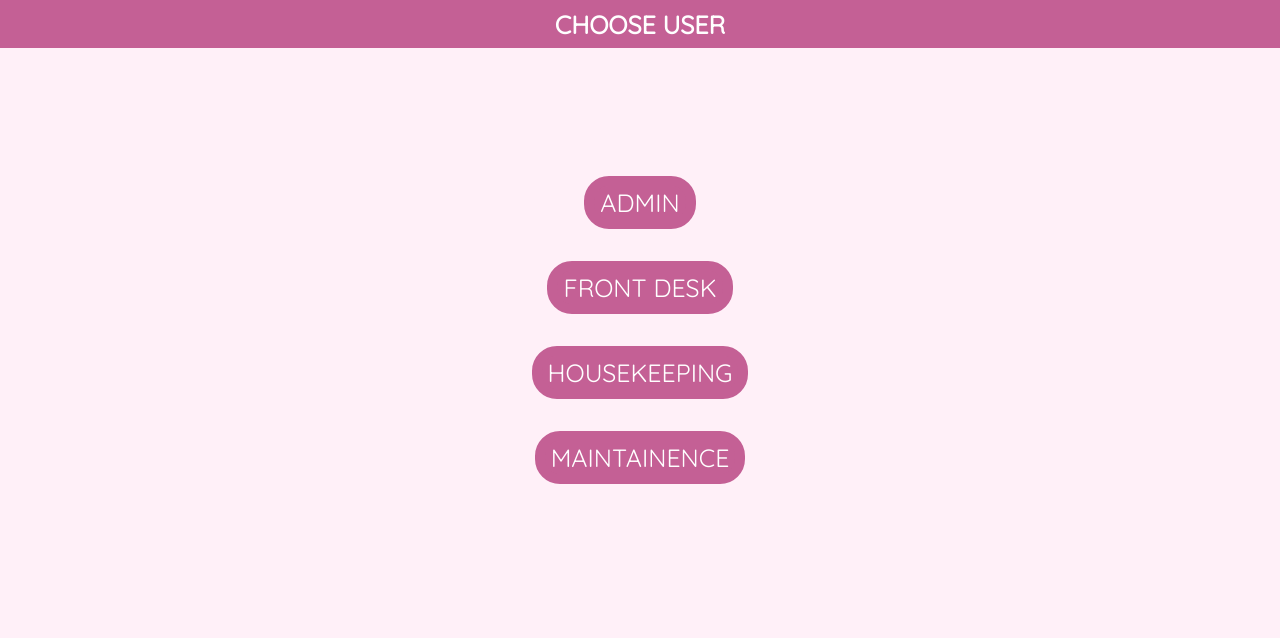
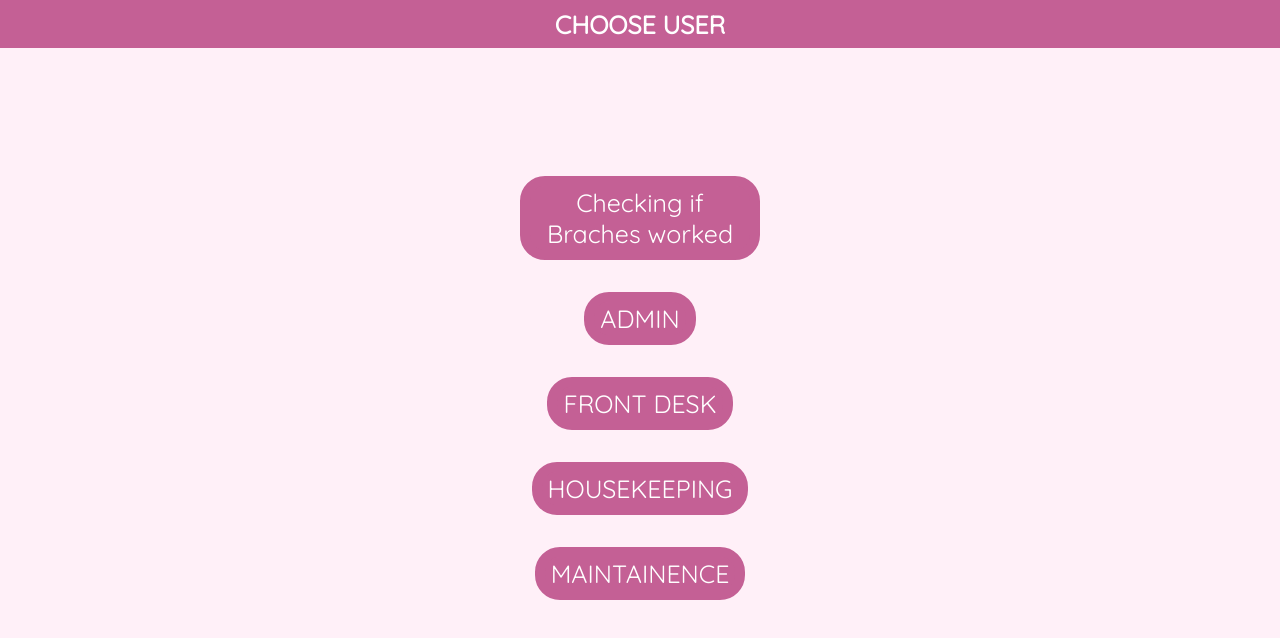
Before and after one commit to Linneaeas/property-managment, a React (Create React App) app: page / in a window 1280 px wide. Shown: the top 638 px of the page. Built offline with nearby package versions, Linux system fonts and the light colour scheme.

Commit message:
Testing Git Branches

```diff
--- a/src/Views/start-page.js
+++ b/src/Views/start-page.js
@@ -5,6 +5,7 @@ export function StartPage() {
         <h1>CHOOSE USER</h1>
       </header>
       <div className="StartPage">
+        <button className="StartPageBTN"> Checking if Braches worked </button>
         <button className="StartPageBTN"> ADMIN </button>
         <button className="StartPageBTN"> FRONT DESK </button>
         <button className="StartPageBTN"> HOUSEKEEPING </button>
```
